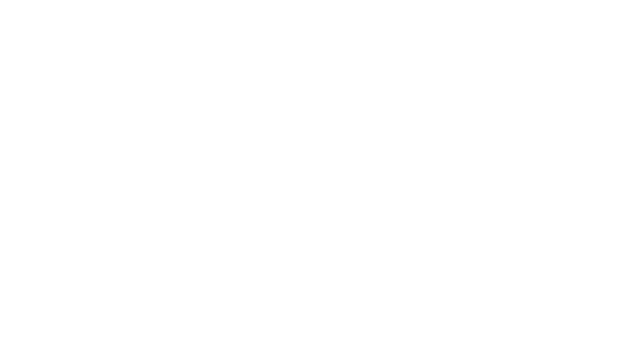
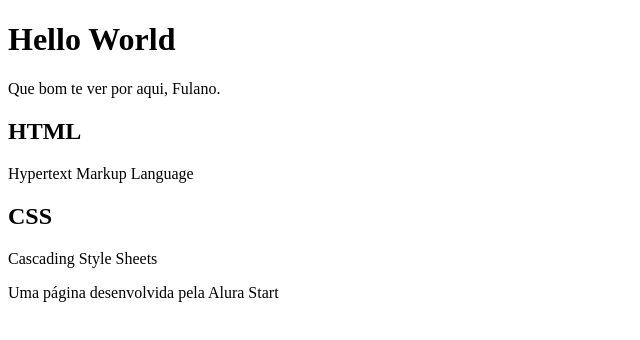
Before and after one commit to EllenCHs/Hello-World, a plain HTML site: page index.html in a window 1280 px wide. Shown: the whole page, without its empty margins (0-640 px from the left). Drawn offline with Linux system fonts and the light colour scheme.

Commit message:
Inserindo textos

```diff
--- a/index.html
+++ b/index.html
@@ -6,6 +6,21 @@
     <title>Hello World</title>
 </head>
 <body>
+    <header>
+        <h1>Hello World</h1>
+        <p>Que bom te ver por aqui, Fulano.</p>
+    </header>
 
+    <section>
+        <h2>HTML</h2>
+        <P>Hypertext Markup Language</P>
+
+        <h2>CSS</h2>
+        <p>Cascading Style Sheets</p>
+    </section>
+
+    <footer>
+        <p>Uma página desenvolvida pela Alura Start</p>
+    </footer>
 </body>
 </html>
```
